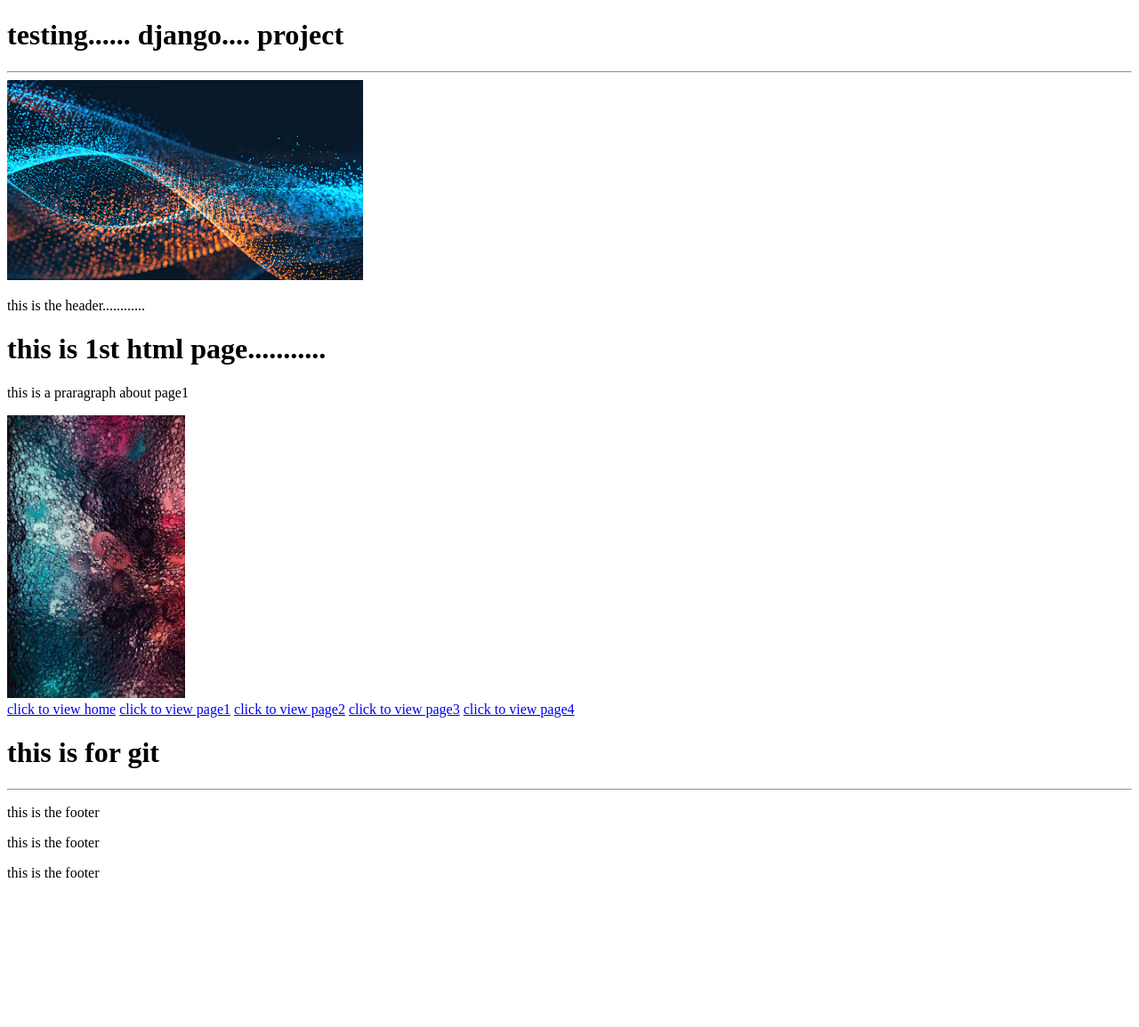
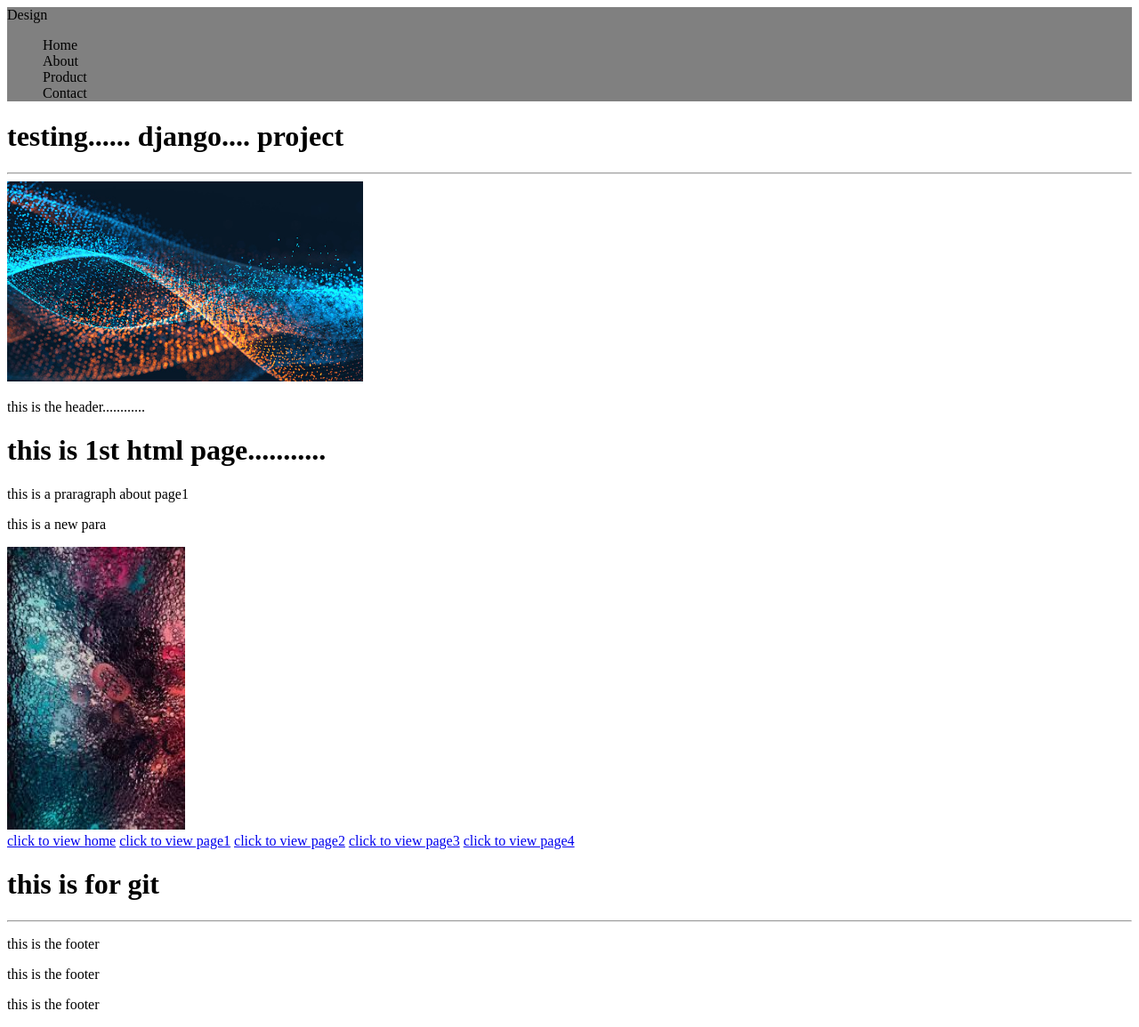
Before and after one commit to Sharon1608199/mytestpro2, a Django app: page /test2/link1/ in a window 1280 px wide. Shown: the whole page at 89% size. Before the commit the page ends 987 px from the top, so only its background shows below. Run offline with Django 4.2, Linux system fonts and the light colour scheme.

Commit message:
para added

```diff
--- a/mytestapp2/templates/apptemp2/test2.1.html
+++ b/mytestapp2/templates/apptemp2/test2.1.html
@@ -3,6 +3,7 @@
     {% load static %}
     <h1>this is 1st html page........... </h1>
     <p>this is a praragraph about page1 </p>
+    <p>this is a new para</p>
     <img src="{% static 'images/do2.jpg' %}" alt="" width="200">
 
 </div>
--- a/mytestapp2/templates/apptemp2/test2.3.html
+++ b/mytestapp2/templates/apptemp2/test2.3.html
@@ -3,6 +3,7 @@
 
     <h1>this is 3rd html page........... </h1>
     <p>this is a praragraph about page3 </p>
+    <p>this is a new change</p>
     <img src="" alt="">
 
 </div>
--- a/mytestapp2/templates/apptemp2/test2.html
+++ b/mytestapp2/templates/apptemp2/test2.html
@@ -10,12 +10,32 @@
 </head>
 
 <body>
+
+    <div class="container">
+        <div class="row" style="background-color:grey; ">
+            <div>
+                <label for="">Design</label>
+            </div>
+            <div class="">
+                <ul style="list-style-type: none; white-space:nowrap;">
+                    <li style="display:inline-block ;">Home</li>
+                    <li>About</li>
+                    <li>Product</li>
+                    <li>Contact</li>
+
+                </ul>
+
+            </div>
+        </div>
+    </div>
     <h1>testing...... django.... project</h1>
     <hr>
     <img src="{% static 'images/download.jpg' %}" alt="" width="400">
     <p>this is the header............</p>
 
     {% block content %} {% endblock %}
+
+
 
     <a href="{% url 'hello' %}">click to view home</a>
     <a href="{% url 'hello1' %}">click to view page1</a>
```
